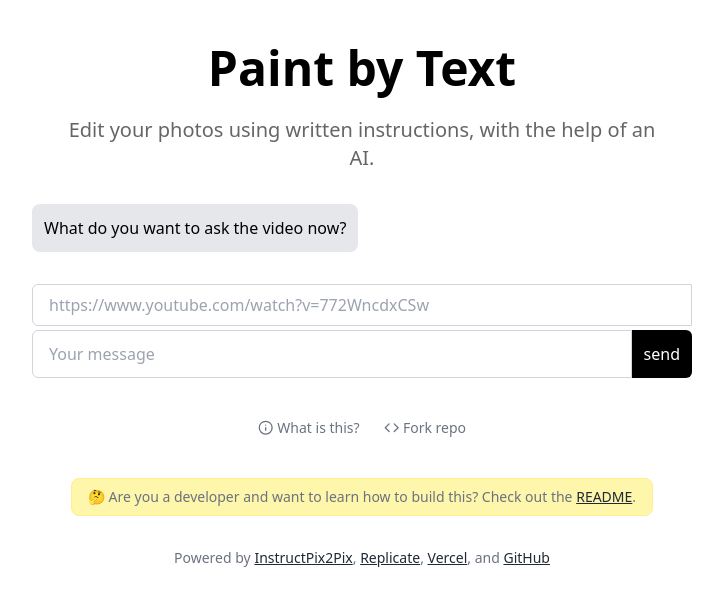
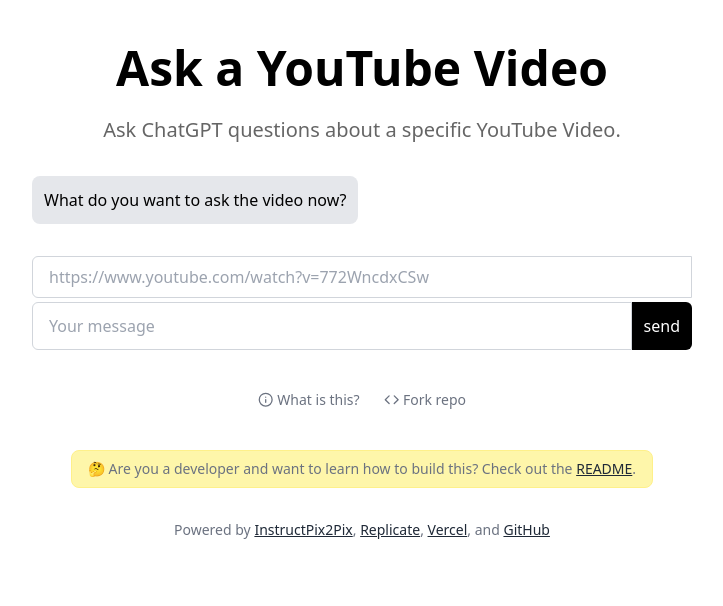
Before and after one commit to replicate/paint-by-text, a Next.js app: page / in a window 1280 px wide. Shown: the top 606 px of the page, without its empty margins (278-1001 px from the left). Built offline with nearby package versions, Linux system fonts and the light colour scheme.

Commit message:
refactor: expose backend url through env

```diff
--- a/pages/index.js
+++ b/pages/index.js
@@ -5,11 +5,11 @@
 
 import Footer from "components/footer";
 
-export const appName = "Paint by Text";
+export const appName = "Ask a YouTube Video";
 export const appSubtitle =
-  "Edit your photos using written instructions, with the help of an AI.";
+  "Ask ChatGPT questions about a specific YouTube Video.";
 export const appMetaDescription =
-  "Edit your photos using written instructions, with the help of an AI.";
+  "Ask ChatGPT questions about a specific YouTube Video.";
 
 export default function Home() {
   const [events, setEvents] = useState([]);
@@ -33,7 +33,7 @@
       url,
     };
 
-    const response = await fetch("https://ask.florian42.repl.co/api/ask", {
+    const response = await fetch(process.env.NEXT_PUBLIC_API_URL, {
       method: "POST",
       headers: {
         "Content-Type": "application/json",
```
Also changed, not shown: 1 other file (tests, documents, lock files or other folders).
